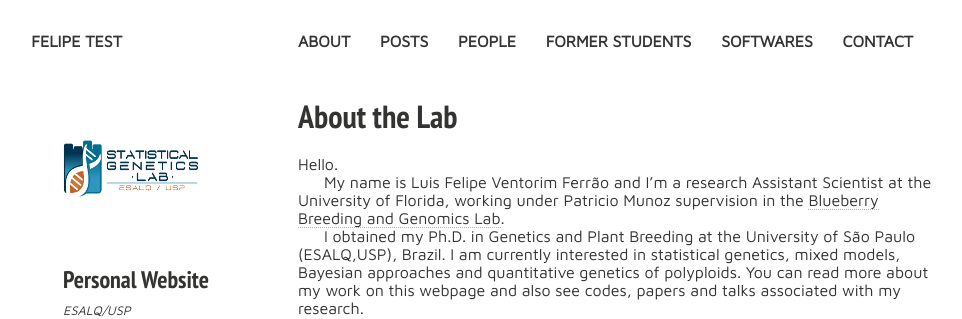
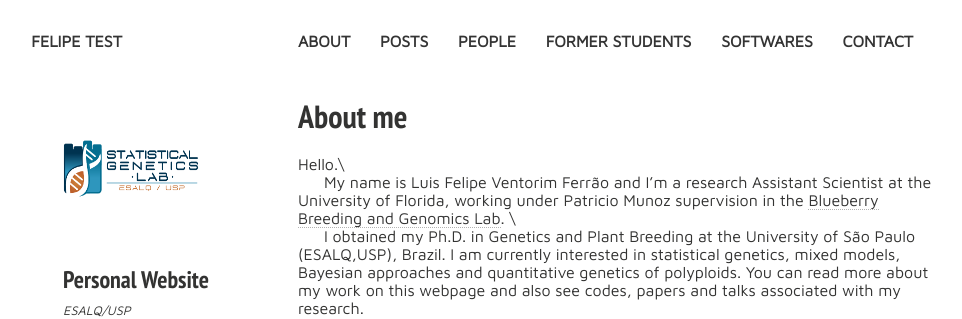
Before and after one commit to lfelipe-ferrao/lfelipe-ferrao.github.io, a Jekyll site: the page built from index.md, in a window 1280 px wide. Shown: the top 319 px of the page, without its empty margins (22-984 px from the left). Built offline with Jekyll 4.4.1, drawn with Linux system fonts in a browser that asks for light colours; nearby versions of some CDN libraries.

Commit message:
Update index.md

```diff
--- a/index.md
+++ b/index.md
@@ -1,7 +1,7 @@
 ---
 layout: page
 permalink: /
-title: About the Lab
+title: About me
 tagline: What we are doing
 tags: [about, statgen]
 modified: 11-6-2014
@@ -11,9 +11,9 @@ modified: 11-6-2014
 
 ---
 
-Hello.
+Hello.\\
 
-My name is Luis Felipe Ventorim Ferrão and I'm a research Assistant Scientist at the University of Florida, working under Patricio Munoz  supervision in the [Blueberry Breeding and Genomics Lab](https://www.blueberrybreeding.com/).
+My name is Luis Felipe Ventorim Ferrão and I'm a research Assistant Scientist at the University of Florida, working under Patricio Munoz  supervision in the [Blueberry Breeding and Genomics Lab](https://www.blueberrybreeding.com/). \\
 
 I obtained my Ph.D. in Genetics and Plant Breeding at the University of São Paulo (ESALQ,USP), Brazil. I am currently interested in statistical genetics, mixed models, Bayesian approaches and quantitative genetics of polyploids. You can read more about my work on this webpage and also see codes, papers and talks associated with my research.
 
```
